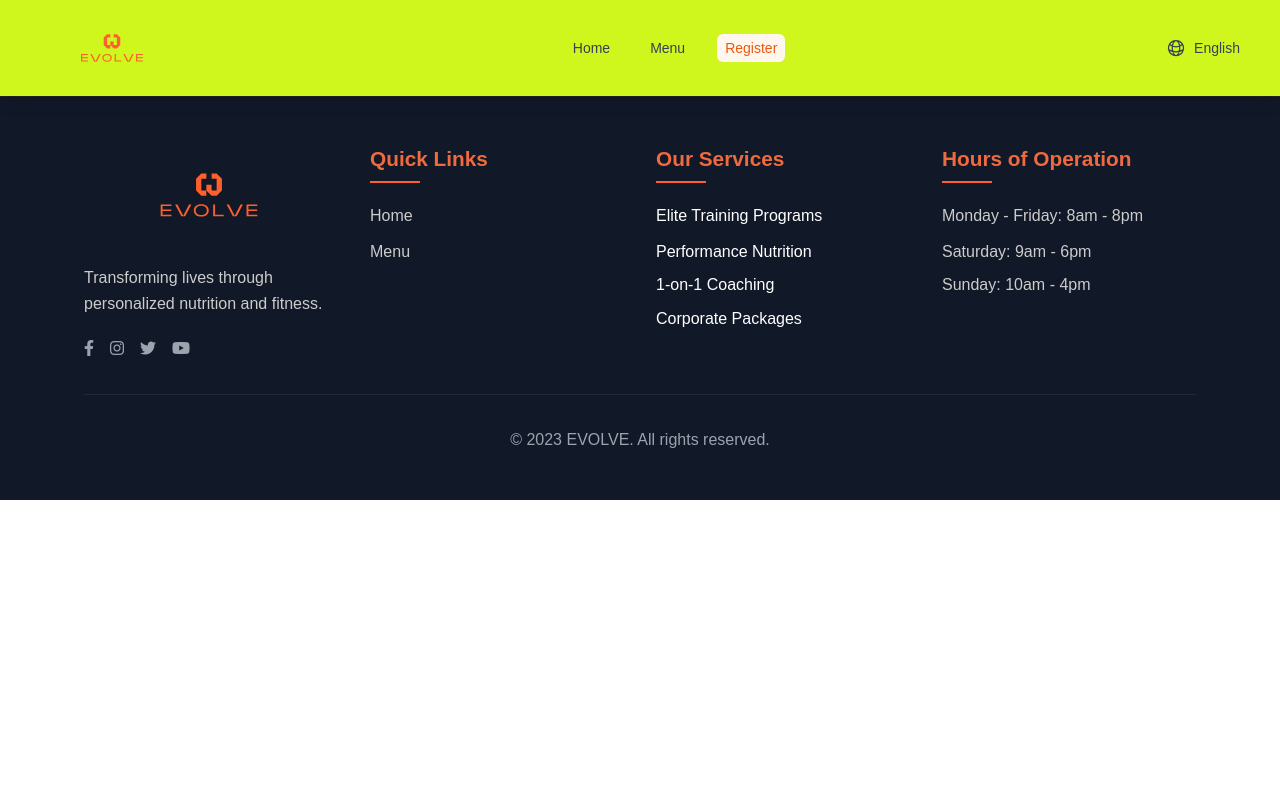
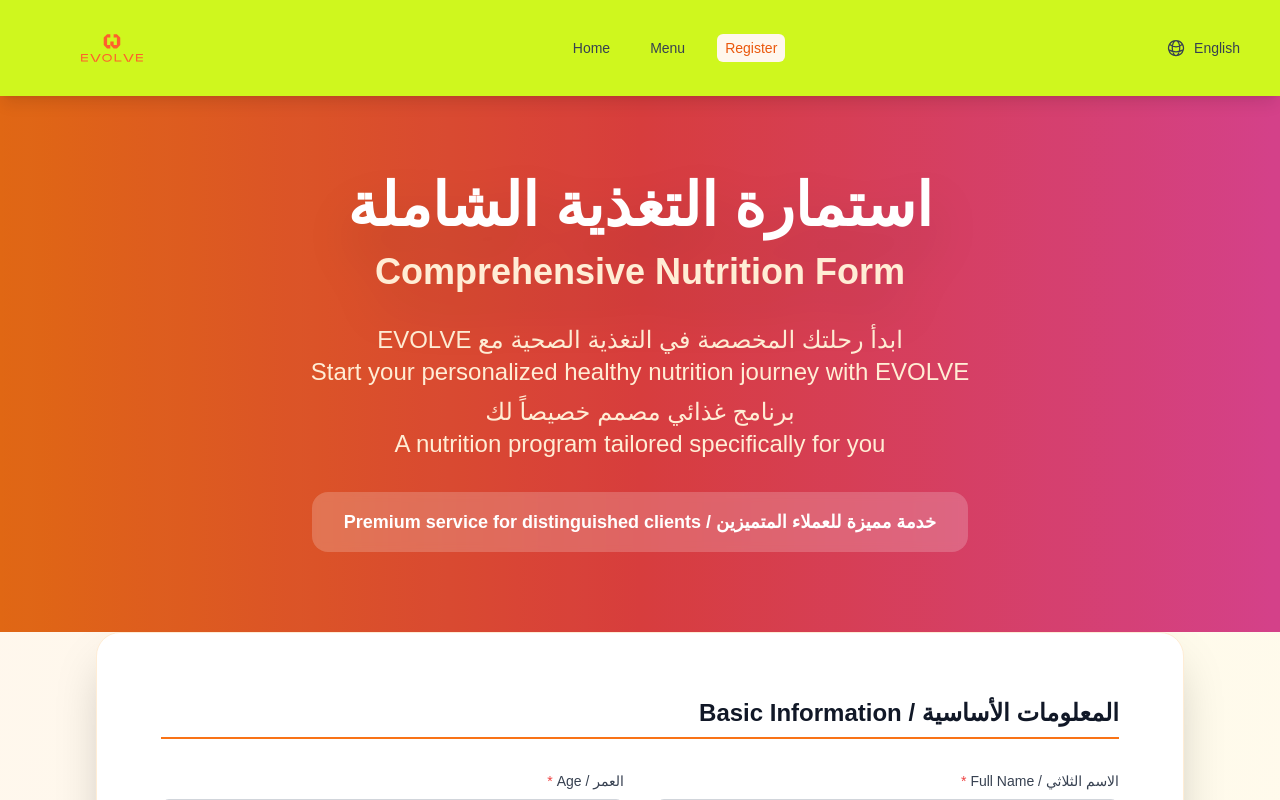
Before and after one commit to scob337/new-evolve, a React (Vite) app: page /register in a window 1280 px wide. Shown: the top 800 px of the page. Built offline with nearby package versions, Linux system fonts and the light colour scheme.

Commit message:
fix routes

```diff
--- a/src/App.jsx
+++ b/src/App.jsx
@@ -6,14 +6,12 @@ import 'aos/dist/aos.css';
 import Header from './components/Header';
 import Footer from './components/Footer';
 import Home from './pages/Home';
-import About from './pages/About';
-import Services from './pages/Services';
-import Contact from './pages/Contact';
 import Dashboard from './pages/Dashboard';
 import MealDetail from './pages/MealDetail';
 import MenuP from './pages/Menu';
 import Login from './pages/Login';
 import ProtectedRoute from './components/ProtectedRoute'; // استيراد مكون ProtectedRoute
+import Register from './pages/Register';
 
 function App() {
   const { i18n } = useTranslation();
@@ -77,11 +75,9 @@ function App() {
         <main>
           <Routes>
             <Route path="/" element={<Home />} />
-            <Route path="/about" element={<About />} />
-            <Route path="/services" element={<Services />} />
             <Route path="/menu" element={<MenuP />} />
-            <Route path="/contact" element={<Contact />} />
             <Route path="/login" element={<Login />} />
+            <Route path="/register" element={<Register />} />
             <Route path="/dashboard" element={
               <ProtectedRoute>
                 <Dashboard />
```
